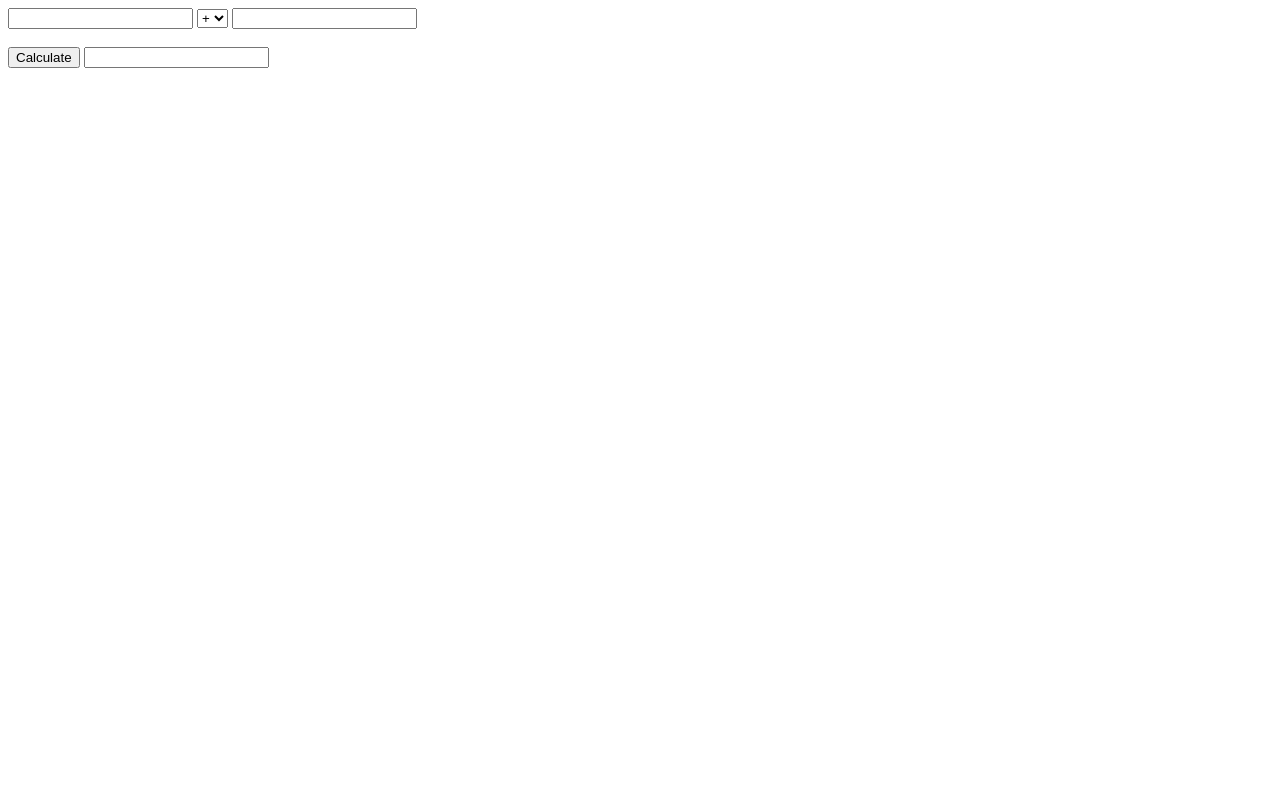
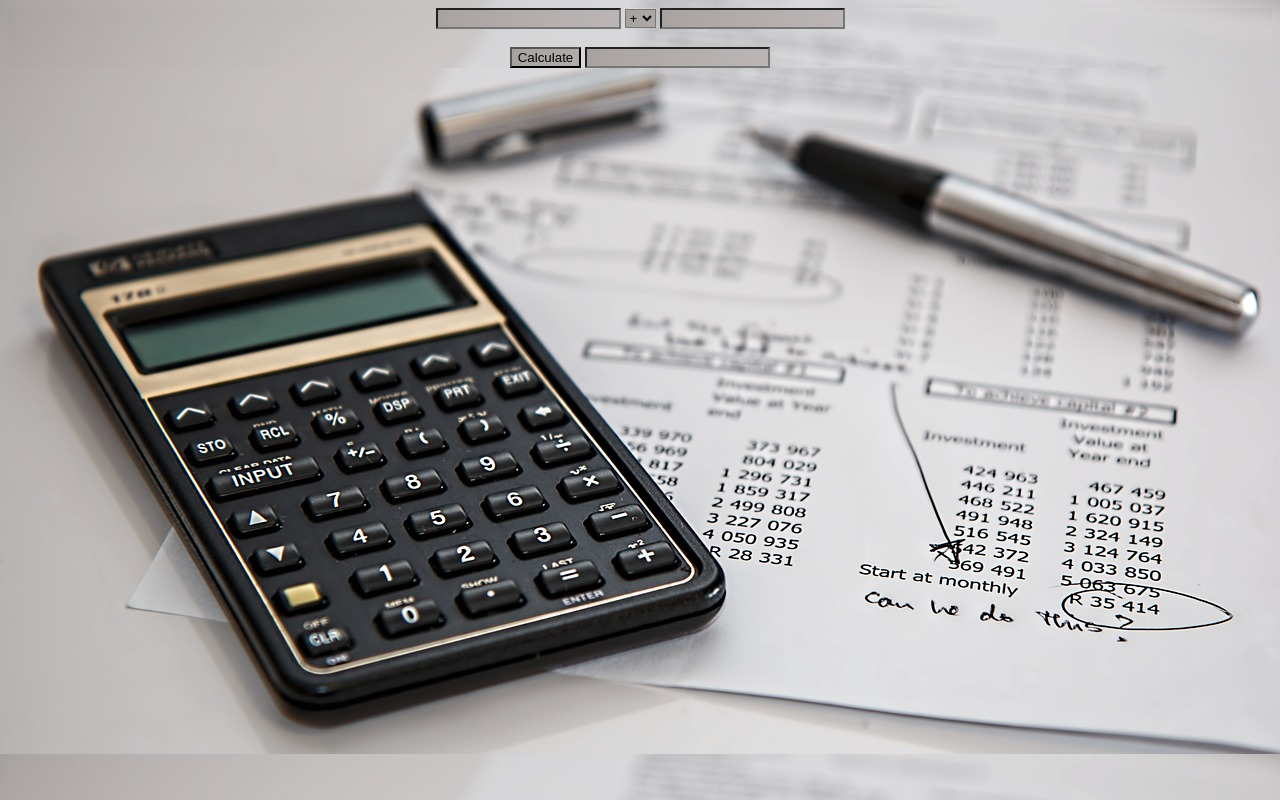
Before and after one commit to hitenjaypal/JavaScriptCode, a plain HTML site: page JS Projects/CalculatorJs.html in a window 1280 px wide. Drawn offline with Linux system fonts and the light colour scheme.

Commit message:
small css property added

```diff
--- a/JS Projects/CalculatorJs.html
+++ b/JS Projects/CalculatorJs.html
@@ -1,8 +1,27 @@
 <!DOCTYPE html>
 <head>
     <title></title>
+
+    <style>
+        *{
+            background-color: rgb(32, 82, 220);
+            background-image: url("calculator.jpg");
+        }
+
+        div{
+            text-align: center ;
+        }
+
+        body{
+            text-align: center;
+            position: centre;
+        }
+
+
+    </style>
 </head>
 <body>
+    <div>
     <input type="number" name="first" id="first" step="any"/>   <!--We have create a input checkbox for taking input from user-->
 
     <!--Jo bhi yeh id name or type hota hai voh unique honi chiye isiliye use krte hai html hai  -->
@@ -22,6 +41,8 @@
     <button onclick="cal()">Calculate</button>   <!--apne ne ek function banadia hai jo sb work krega in button so in JS we'll target that Id in our this function (fn ka name kuch bhi de skte hain eg we have given cal()) -->
 
     <input type="text" name=""id="res" readonly="" />
+
+</div>
 
 <!--Now we have to put some logic in web page to actual calculate the numbers-->
 
```
Also changed, not shown: JS Projects/calculator.jpg (added).
